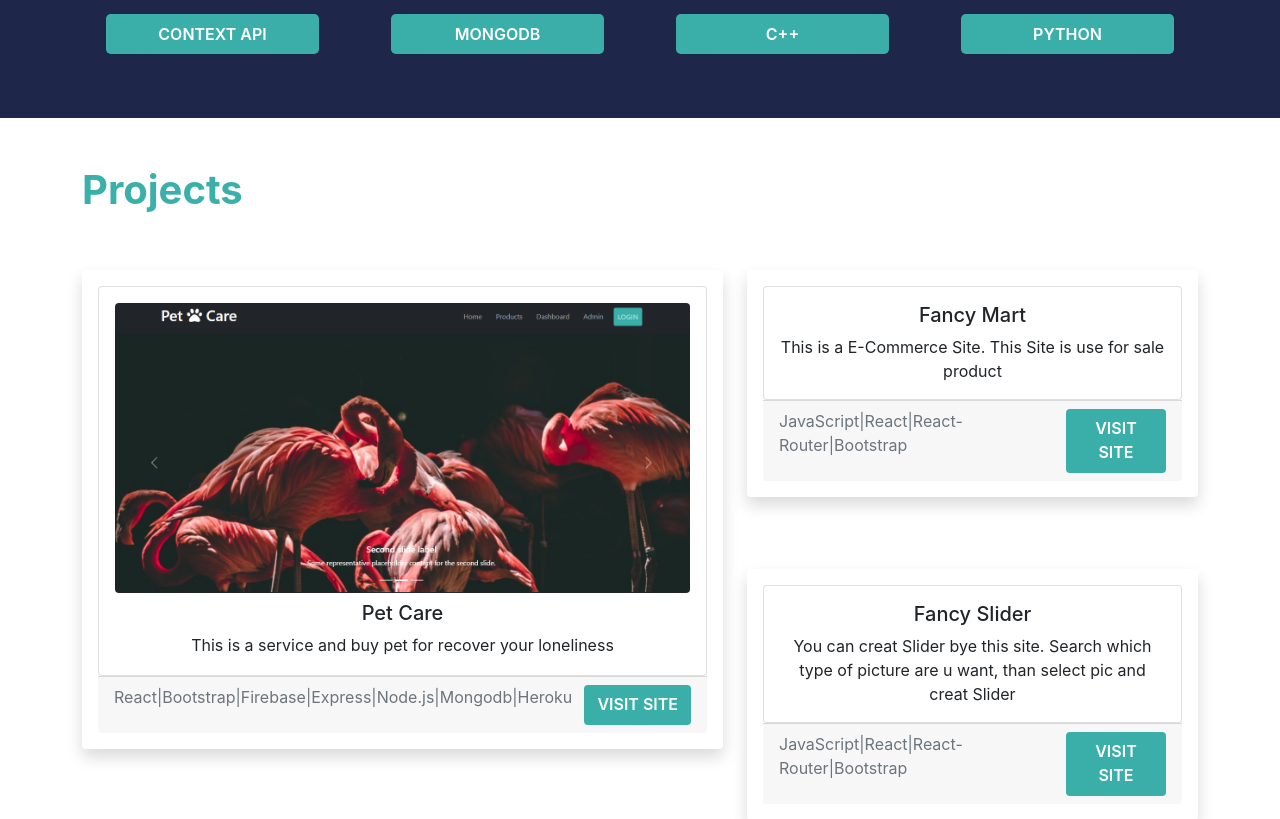
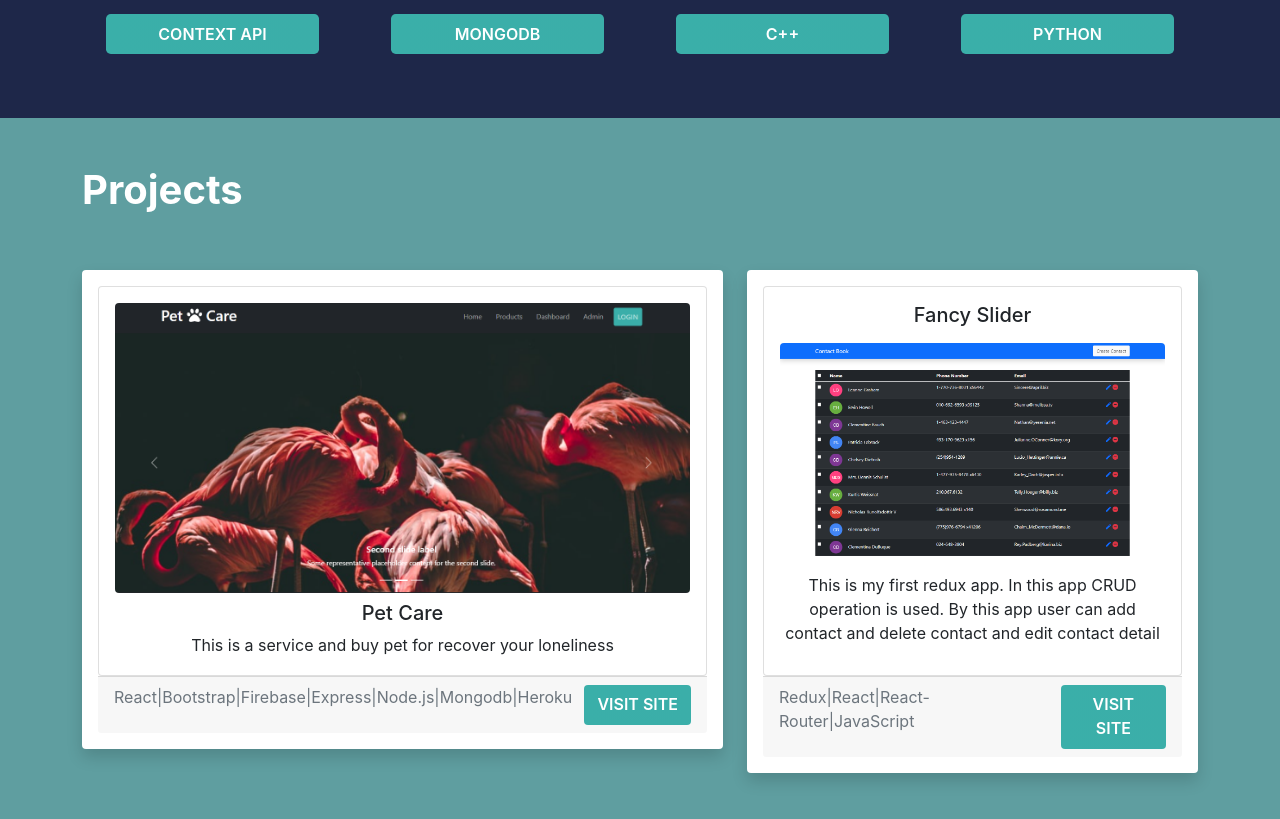
Before and after one commit to TKRchamak/my-portfullio, a React (Create React App) app: page / in a window 1280 px wide. Shown: the part 1479-2298 px from the top of the page. Built offline with nearby package versions, Linux system fonts and the light colour scheme.

Commit message:
add a new project

```diff
--- a/src/App.js
+++ b/src/App.js
@@ -15,7 +15,7 @@ function App() {
       <About></About>
       <Skilles></Skilles>
       <Projects></Projects>
-      <Blogs></Blogs>
+      {/* <Blogs></Blogs> */}
       {/* <Experience></Experience> */}
       <Contact></Contact>
       <Footer></Footer>
--- a/src/Component/Projects/Projects.css
+++ b/src/Component/Projects/Projects.css
@@ -0,0 +1,3 @@
+.projectsStyle{
+    background-color: cadetblue;
+}
--- a/src/Component/Projects/Projects.js
+++ b/src/Component/Projects/Projects.js
@@ -1,12 +1,14 @@
 import React from 'react';
+import './Projects.css'
 import projectPet from '../../Images/Screenshot_1.png'
 import projectRide from '../../Images/Screenshot_2.png'
+import contactDetail from '../../Images/React-App.png'
 
 const Projects = () => {
     return (
-        <div id="projects">
+        <div id="projects" class="projectsStyle">
             <div className="container">
-                <h1 className="markWord pt-5">Projects</h1>
+                <h1 className="markWord pt-5" style={{ color: "#ffffff" }}>Projects</h1>
                 <div className="row">
                     <div className="col-7 pt-5">
                         <div className="shadow p-3 mb-5 bg-body rounded">
@@ -23,8 +25,8 @@ const Projects = () => {
                             </div>
                         </div>
                     </div>
-                    <div className="col-5">
-                        <div className="pt-5">
+                    <div className="col-5 pt-4">
+                        {/* <div className="pt-5">
                             <div className="shadow p-3 mb-5 bg-body rounded">
                                 <div class="card text-center">
                                     <div class="card-body">
@@ -37,9 +39,22 @@ const Projects = () => {
                                     <a href="https://assignmentnoten.web.app/" class="btn btn-style ms-auto">Visit Site</a>
                                 </div>
                             </div>
-                        </div>
+                        </div> */}
                         <div className="pt-4">
                             <div className="shadow p-3 mb-5 bg-body rounded">
+                                <div class="card text-center" style={{ height: "390px" }}>
+                                    <div class="figure card-body">
+                                        <h5 class="card-title pb-2">Fancy Slider</h5>
+                                        <img className="figure-img img-fluid rounded" src={contactDetail} alt="" />
+                                        <p class="card-text">This is my first redux app. In this app CRUD operation is used. By this app user can add contact and delete contact and edit contact detail</p>
+                                    </div>
+                                </div>
+                                <div class="card-footer text-muted d-flex">
+                                    <p>Redux|React|React-Router|JavaScript</p>
+                                    <a href="https://tkrchamak.github.io/fancy-slide/index " class="btn btn-style ms-auto">Visit Site</a>
+                                </div>
+                            </div>
+                            {/* <div className="shadow p-3 mb-5 bg-body rounded">
                                 <div class="card text-center">
                                     <div class="card-body">
                                         <h5 class="card-title">Fancy Slider</h5>
@@ -50,7 +65,7 @@ const Projects = () => {
                                     <p>JavaScript|React|React-Router|Bootstrap</p>
                                     <a href="https://tkrchamak.github.io/fancy-slide/index " class="btn btn-style ms-auto">Visit Site</a>
                                 </div>
-                            </div>
+                            </div> */}
                         </div>
                     </div>
                 </div>
```
Also changed, not shown: src/Images/React-App.png (added), src/Images/Screenshot_3.png (added).
